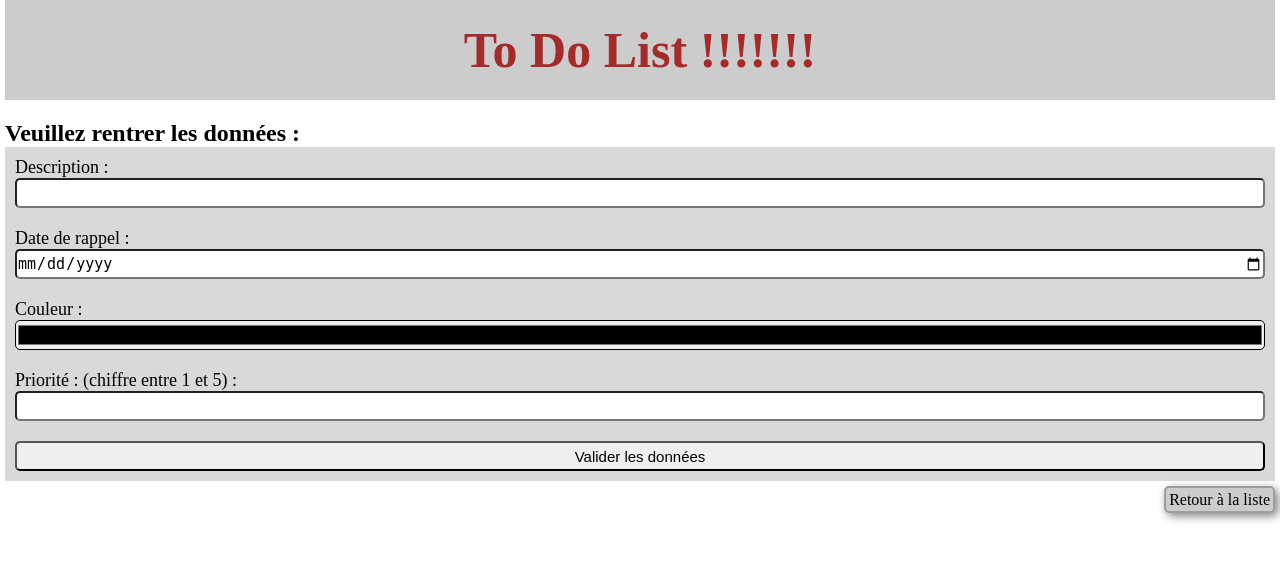
After one commit to FraLbgs/to-do-list, a PHP site: page /create-task.php in a window 1280 px wide. The commit adds this page. Shown: the top 561 px of the page. Run offline with PHP 8.4, Linux system fonts and the light colour scheme.

Commit message:
create a task and delete a task + security

```diff
--- /dev/null
+++ b/create-task.php
@@ -0,0 +1,65 @@
+<?php
+error_reporting(E_ALL);
+// display_errors(true);
+$ttl = "Création de tâches";
+include_once "includes/_header.php";
+?>
+
+<div class="container">
+    <h2 class="sub-ttl">Veuillez rentrer les données : </h2>
+    <form class="form" method="post" action="#">
+        <div class="field">
+          <label class="label">Description : <?php if(isset($_POST['description']) && strlen($_POST['description']) > 255) echo "<span class='form-err'>*La description est trop longue</span><br>";?><br>
+          <input class="input" type="text" name="description" required></label>
+      </div>
+        <div class="field"><label class="label">Date de rappel : <?php if(isset($_POST['date']) && $_POST['date'] < date("Y-m-d")) echo "<span class='form-err'>*Date déjà dépassée ou non définie</span><br>";?><br>
+          <input class="input" type="date" name="date" required></label>
+      </div>
+        <div class="field"><label class="label">Couleur :
+        <input class="input" type="color" name="color" required></label>
+      </div>
+        <div class="field"><label class="label">Priorité : (chiffre entre 1 et 5) : <?php if(isset($_POST['priority']) && preg_match('/^[1-5]{1}$/', $_POST['priority']) !== 1) echo "<span class='form-err'>*Veuillez entrer un chiffre entre 1 et 5</span><br>";?><br>
+        <input class="input" type="number" name="priority" required></label>
+      </div>
+      <!-- <div class="field"><label class="label">Votre identifiant : <br>
+        <input class="input" type="number" name="id"></label>
+      </div> -->
+      <div class="field">
+          <input class="input" type="submit" name="submit" value="Valider les données">
+      </div>
+    </form>
+    <div class="content-btn"><a class="btn-return" href="index.php">Retour à la liste</a></div>
+</div>
+
+<?php
+
+$_POST = array_map("strip_tags", $_POST);
+if(isset($_POST['color'])) $_POST['color'] = str_replace("#", "", $_POST['color']);
+
+$verifyForm = function(string $desc, string $date, string $color, int $priority){
+  if(strlen($desc) > 255 || $date < date("Y-m-d") || preg_match('/^[a-f0-9]{6}$/', $color) !== 1 || preg_match('/^[1-5]{1}$/', $priority) !== 1){
+    return false;
+  }
+  return true;
+};
+
+
+
+// <?php if(isset($_POST['color']) && preg_match('/^[a-f0-9]{6}$/', $_POST['color']) !== 1) echo "<span class='form-err'>*Code hexa invalide</span><br>";
+// if( preg_match('/^[0-9]{1-2}$/', $_POST['id']) !== 1) echo "Veuillez entrer un chiffre entre 1 et 5<br>";
+if(isset($_POST['submit']) && $verifyForm($_POST['description'], $_POST['date'], $_POST['color'], $_POST['priority']) === true){
+  $query = $dbCo->prepare("INSERT INTO tasks (description, date_reminder, color, priority, id_users) VALUES
+      (:description, :date, :color, :priority, :id);");
+  $query->execute([
+      "description" => $_POST['description'],
+      "date" => $_POST['date'],
+      "color" => $_POST['color'],
+      "priority" => $_POST['priority'],
+      "id" => 1
+  ]);
+}
+?>
+
+</body>
+
+</html>
--- a/css/style.css
+++ b/css/style.css
@@ -1,6 +1,16 @@
 * {
     padding: 0;
     margin: 0;
+    box-sizing: border-box;
+}
+
+a{
+    text-decoration: none;
+    color :black;
+}
+
+body{
+    margin: 0 5px;
 }
 
 .header{
@@ -16,10 +26,66 @@
     font-size: 50px;
 }
 
-.tasks{
+.container{
+    margin-top: 20px;
 
 }
 
+/* .sub-ttl{
+
+} */
+
+.tasks{
+    margin: 5px 0;
+}
+
 .task{
+padding: 5px;
+}
 
+.list-content{
+    display: flex;
+    justify-content: space-between;
 }
+
+.new-task,
+.content-btn{
+    text-align: right;
+    margin-top: 10px;
+}
+
+.link-new-task,
+.btn-return{
+    padding: 3px;
+    border-radius: 5px;
+    border: solid rgba(128, 128, 128, 0.6) 2px;
+    text-decoration: none;
+    color: black;
+    background-color: rgba(128, 128, 128, 0.4);
+    box-shadow: 3px 3px 10px grey;
+}
+
+.form{
+    background-color: rgba(128, 128, 128, 0.3);
+}
+
+.field{
+    padding: 10px;
+}
+
+.label{
+    display: block;
+    font-size: 18px;
+}
+
+.input{
+    display: block;
+    width: 100%;
+    height: 30px;
+    font-size: 15px;
+    border-radius: 5px;
+}
+
+.form-err{
+    color: red;
+}
--- /dev/null
+++ b/includes/_header.php
@@ -0,0 +1,32 @@
+<?php
+try {
+    $dbCo = new PDO(
+        'mysql:host=localhost;dbname=to_do_list;charset=utf8',
+        'Franck',
+        'onsenfout'
+    );
+    $dbCo->setAttribute(
+        PDO::ATTR_DEFAULT_FETCH_MODE,
+        PDO::FETCH_ASSOC
+    );
+} catch (Exception $e) {
+    die("Unable to connect to the database.
+        " . $e->getMessage());
+}
+?>
+
+<!DOCTYPE html>
+<html lang="en">
+
+<head>
+    <meta charset="UTF-8">
+    <meta http-equiv="X-UA-Compatible" content="IE=edge">
+    <meta name="viewport" content="width=device-width, initial-scale=1.0">
+    <title><?=$ttl?></title>
+    <link rel="stylesheet" href="css/style.css">
+</head>
+
+<body>
+    <header class="header">
+        <h1 class="title">To Do List !!!!!!!</h1>
+    </header>
```
Also changed, not shown: index.php (+23 -42 lines), js/script.js (added, +9 -0 lines).
